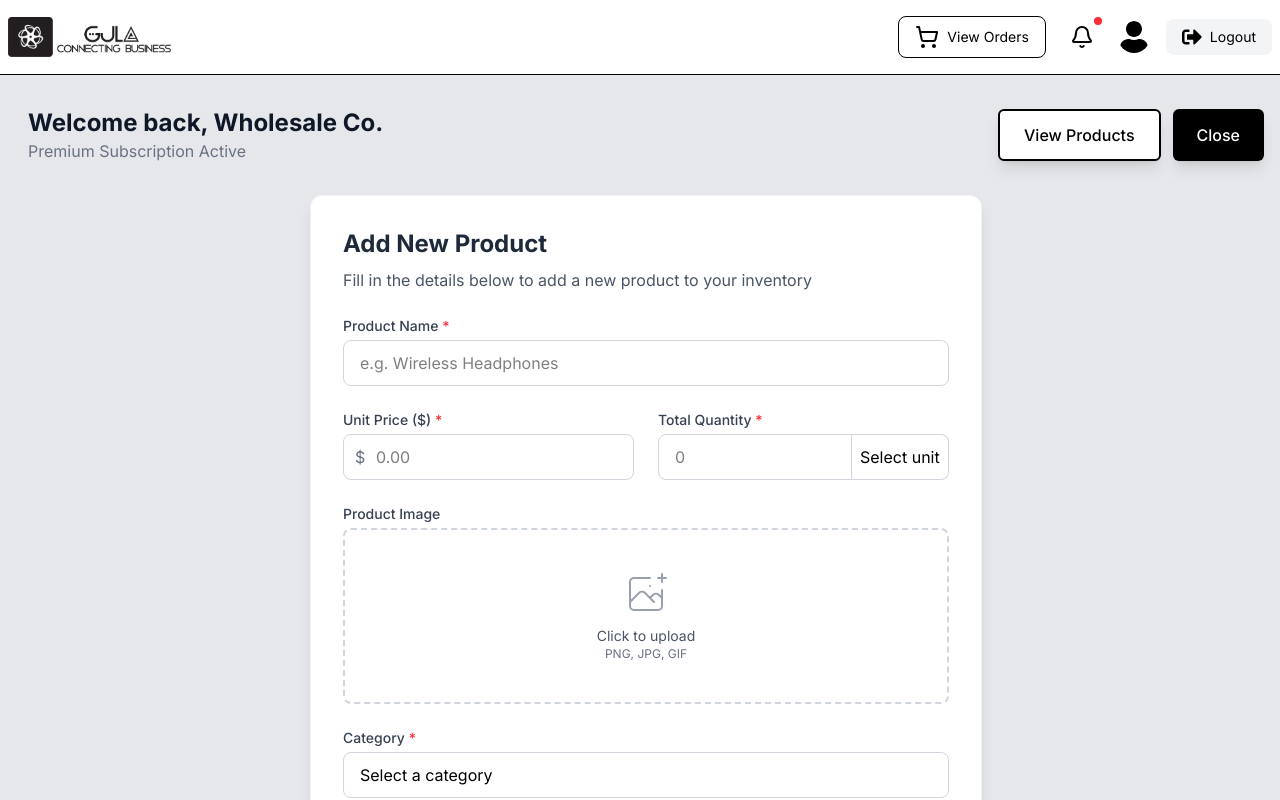
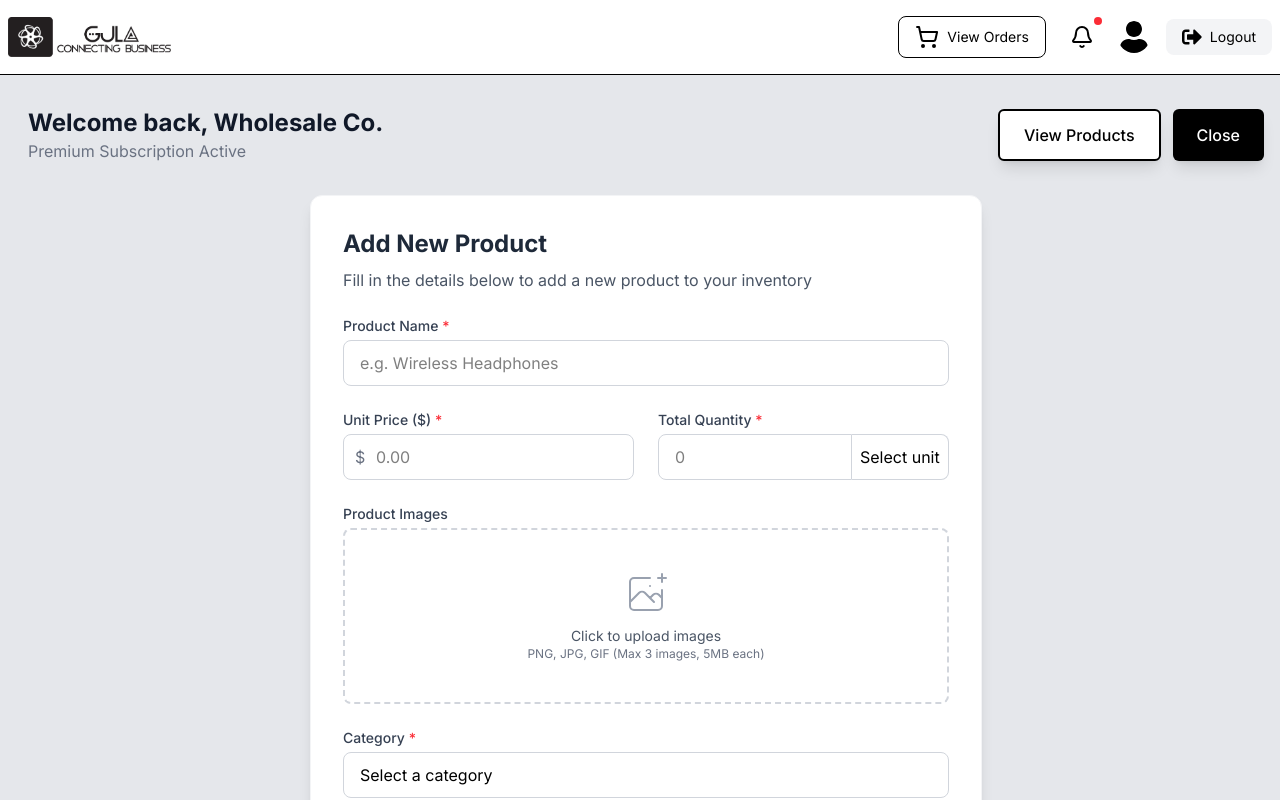
Before and after one commit to gulawebapp/gula_webapp, a React (Vite) app: page /wholesaler in a window 1280 px wide. Both pictures are taken after a click on the button "Add Product". Shown: the top 800 px of the page. Built offline with nearby package versions, Linux system fonts and the light colour scheme.

Commit message:
added image input number

```diff
--- a/src/components/Wholesaler/productForm.jsx
+++ b/src/components/Wholesaler/productForm.jsx
@@ -24,8 +24,7 @@ export default function ProductForm({ onCancel }) {
     quantityUnit: "in",
     customCategory: "",
     customSubcategory: "",
-    image: null,
-    imagePreview: "",
+    images: [], // Changed from single image to array of images
   });
 
   const [errors, setErrors] = useState({
@@ -38,7 +37,7 @@ export default function ProductForm({ onCancel }) {
     subcategory: "",
     customCategory: "",
     customSubcategory: "",
-    image: "",
+    images: "",
   });
 
   const [availableSubcategories, setAvailableSubcategories] = useState([]);
@@ -55,7 +54,7 @@ export default function ProductForm({ onCancel }) {
       subcategory: "",
       customCategory: "",
       customSubcategory: "",
-      image: "",
+      images: "",
     };
     let isValid = true;
 
@@ -135,8 +134,8 @@ export default function ProductForm({ onCancel }) {
       isValid = false;
     }
 
-    if (!product.image) {
-      tempErrors.image = "Product image is recommended";
+    if (product.images.length === 0) {
+      tempErrors.images = "At least one product image is recommended";
       isValid = false;
     }
 
@@ -195,37 +194,67 @@ export default function ProductForm({ onCancel }) {
   };
 
   const handleImageChange = (e) => {
-    const file = e.target.files[0];
-    if (file) {
+    const files = Array.from(e.target.files);
+
+    if (files.length + product.images.length > 3) {
+      setErrors((prev) => ({
+        ...prev,
+        images: "You can upload a maximum of 3 images",
+      }));
+      return;
+    }
+
+    const validFiles = [];
+    const invalidFiles = [];
+
+    files.forEach((file) => {
       // Validate image type
       if (!file.type.match("image.*")) {
-        setErrors((prev) => ({
-          ...prev,
-          image: "Please upload an image file (JPEG, PNG, GIF)",
-        }));
+        invalidFiles.push(file.name);
         return;
       }
 
       // Validate image size (e.g., 5MB max)
       if (file.size > 5 * 1024 * 1024) {
-        setErrors((prev) => ({
-          ...prev,
-          image: "Image size should be less than 5MB",
-        }));
+        invalidFiles.push(file.name);
         return;
       }
 
-      const reader = new FileReader();
-      reader.onloadend = () => {
+      validFiles.push(file);
+    });
+
+    if (invalidFiles.length > 0) {
+      setErrors((prev) => ({
+        ...prev,
+        images: `Some files are invalid (${invalidFiles.join(
+          ", "
+        )}. Please upload image files (JPEG, PNG, GIF) less than 5MB.`,
+      }));
+    }
+
+    if (validFiles.length > 0) {
+      const newImages = validFiles.map((file) => ({
+        file,
+        preview: URL.createObjectURL(file),
+      }));
+
       setProduct((prev) => ({
         ...prev,
-          image: file,
-          imagePreview: reader.result,
+        images: [...prev.images, ...newImages],
       }));
-        setErrors((prev) => ({ ...prev, image: "" }));
+
+      setErrors((prev) => ({ ...prev, images: "" }));
+    }
   };
-      reader.readAsDataURL(file);
-    }
+
+  const removeImage = (index) => {
+    setProduct((prev) => {
+      const newImages = [...prev.images];
+      // Revoke the object URL to prevent memory leaks
+      URL.revokeObjectURL(newImages[index].preview);
+      newImages.splice(index, 1);
+      return { ...prev, images: newImages };
+    });
   };
 
   return (
@@ -332,40 +361,53 @@ export default function ProductForm({ onCancel }) {
           {/* Image Upload */}
           <div>
             <label className="block text-sm font-medium text-gray-700 mb-1">
-              Product Image
+              Product Images{" "}
+              {product.images.length > 0 && `(${product.images.length}/3)`}
             </label>
-            <div className="flex flex-col sm:flex-row items-start sm:items-center gap-4">
-              <label className="flex-1 cursor-pointer w-full">
-                <div
-                  className={`flex items-center justify-center px-4 py-10 border-2 border-dashed ${
-                    errors.image ? "border-red-500" : "border-gray-300"
-                  } rounded-lg hover:border-blue-500 transition-colors w-full`}
+            <div className="flex flex-col gap-4">
+              {/* Image previews */}
+              {product.images.length > 0 && (
+                <div className="flex flex-wrap gap-4">
+                  {product.images.map((image, index) => (
+                    <div key={index} className="relative">
+                      <img
+                        src={image.preview}
+                        alt={`Preview ${index + 1}`}
+                        className="w-32 h-32 object-cover rounded border border-gray-200"
+                      />
+                      <button
+                        type="button"
+                        onClick={() => removeImage(index)}
+                        className="absolute -top-2 -right-2 bg-red-500 text-white rounded-full p-1 hover:bg-red-600 transition-colors"
+                        aria-label="Remove image"
                       >
-                  <div className="text-center">
-                    {product.imagePreview ? (
-                      <div className="relative">
-                        <img
-                          src={product.imagePreview}
-                          alt="Preview"
-                          className="w-full h-32 object-contain rounded"
-                        />
-                        <div className="absolute -top-2 -right-2 bg-white rounded-full p-1 shadow-md">
                         <svg
                           xmlns="http://www.w3.org/2000/svg"
-                            className="h-5 w-5 text-blue-500"
+                          className="h-4 w-4"
                           viewBox="0 0 20 20"
                           fill="currentColor"
                         >
                           <path
                             fillRule="evenodd"
-                              d="M4 5a2 2 0 00-2 2v8a2 2 0 002 2h12a2 2 0 002-2V7a2 2 0 00-2-2h-1.586a1 1 0 01-.707-.293l-1.121-1.121A2 2 0 0011.172 3H8.828a2 2 0 00-1.414.586L6.293 4.707A1 1 0 015.586 5H4zm6 9a3 3 0 100-6 3 3 0 000 6z"
+                            d="M4.293 4.293a1 1 0 011.414 0L10 8.586l4.293-4.293a1 1 0 111.414 1.414L11.414 10l4.293 4.293a1 1 0 01-1.414 1.414L10 11.414l-4.293 4.293a1 1 0 01-1.414-1.414L8.586 10 4.293 5.707a1 1 0 010-1.414z"
                             clipRule="evenodd"
                           />
                         </svg>
+                      </button>
                     </div>
+                  ))}
                 </div>
-                    ) : (
-                      <>
+              )}
+
+              {/* Upload area */}
+              {product.images.length < 3 && (
+                <label className="cursor-pointer w-full">
+                  <div
+                    className={`flex items-center justify-center px-4 py-10 border-2 border-dashed ${
+                      errors.images ? "border-red-500" : "border-gray-300"
+                    } rounded-lg hover:border-blue-500 transition-colors w-full`}
+                  >
+                    <div className="text-center">
                       <svg
                         className="mx-auto h-12 w-12 text-gray-400"
                         stroke="currentColor"
@@ -381,23 +423,28 @@ export default function ProductForm({ onCancel }) {
                         />
                       </svg>
                       <p className="mt-2 text-sm text-gray-600">
-                          Click to upload
+                        Click to upload{" "}
+                        {product.images.length === 0
+                          ? "images"
+                          : "another image"}
                       </p>
-                        <p className="text-xs text-gray-500">PNG, JPG, GIF</p>
-                      </>
-                    )}
+                      <p className="text-xs text-gray-500">
+                        PNG, JPG, GIF (Max 3 images, 5MB each)
+                      </p>
                     </div>
                     <input
                       type="file"
                       accept="image/*"
                       onChange={handleImageChange}
                       className="hidden"
+                      multiple
                     />
                   </div>
                 </label>
+              )}
             </div>
-            {errors.image && (
-              <p className="mt-1 text-sm text-red-500">{errors.image}</p>
+            {errors.images && (
+              <p className="mt-1 text-sm text-red-500">{errors.images}</p>
             )}
           </div>
 
```
Lines whose indentation alone changed are shown as unchanged.
